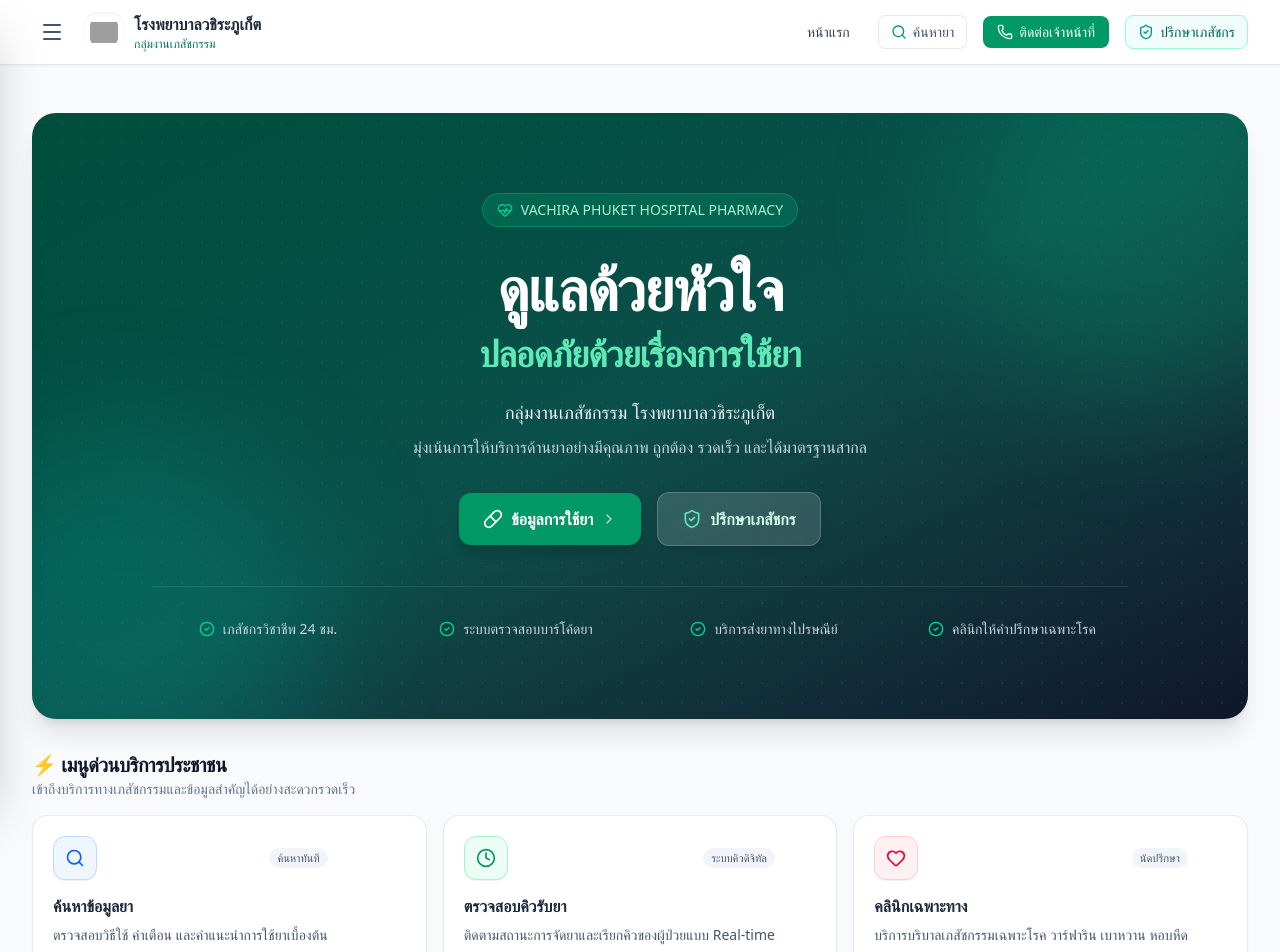
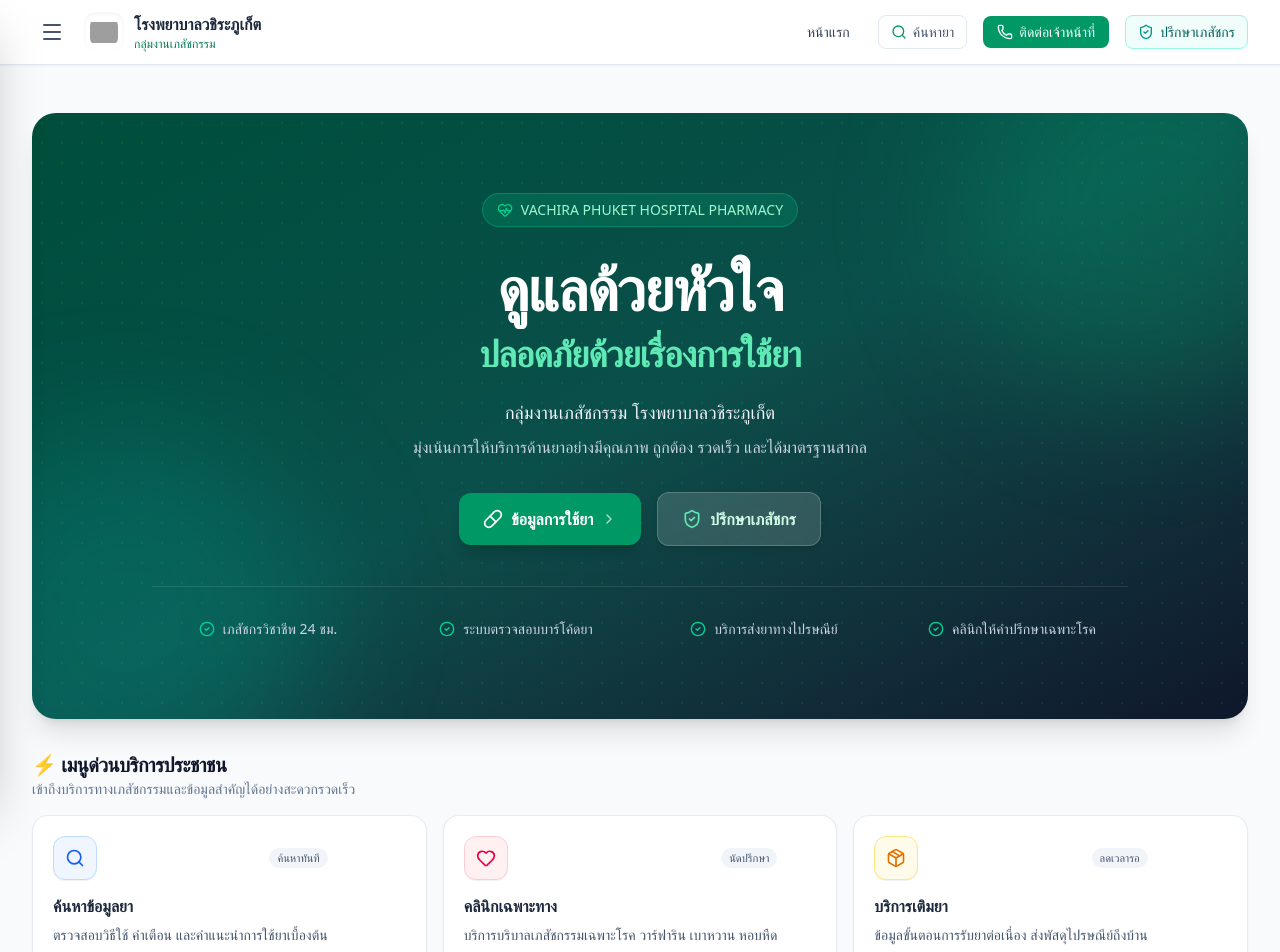
Before and after one commit to 67319100055-debug/Vachira-Phuket-Hospital, a React (Vite) app: page / in a window 1280 px wide. Shown: the top 952 px of the page. Built offline with nearby package versions, Linux system fonts and the light colour scheme; grey boxes are pictures that could not be loaded.

Commit message:
Update QuickCards.tsx

```diff
--- a/src/components/QuickCards.tsx
+++ b/src/components/QuickCards.tsx
@@ -34,16 +34,7 @@ export const QuickCards: React.FC<QuickCardsProps> = ({
       badge: 'ค้นหาทันที',
       action: onOpenSearch,
     },
-    {
-      id: 'card-queue-check',
-      icon: Clock,
-      iconBg: 'bg-emerald-50 text-emerald-600 border-emerald-200',
-      hoverBorder: 'hover:border-emerald-300',
-      title: 'ตรวจสอบคิวรับยา',
-      desc: 'ติดตามสถานะการจัดยาและเรียกคิวของผู้ป่วยแบบ Real-time',
-      badge: 'ระบบคิวดิจิทัล',
-      action: onOpenQueue,
-    },
+
     {
       id: 'card-specialty-clinic',
       icon: Heart,
```
